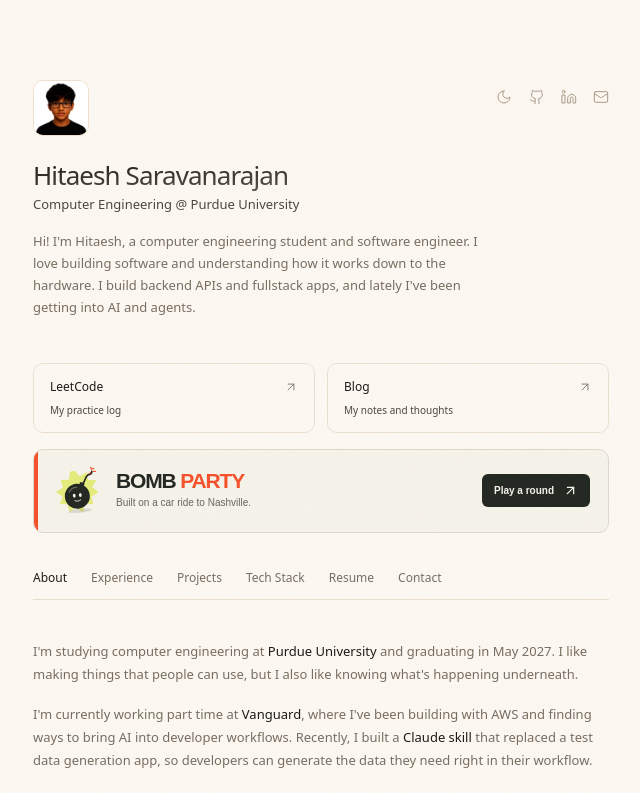
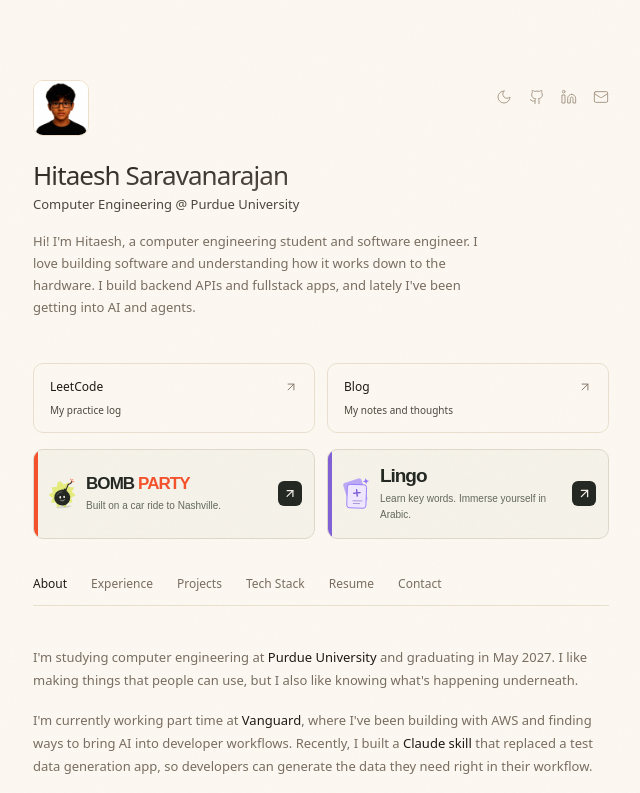
Before and after one commit to hitaesh77/portfolio, a Next.js app: page / in a window 1280 px wide. Shown: the top 793 px of the page, without its empty margins (319-959 px from the left). Built offline with nearby package versions, Linux system fonts and the light colour scheme.

Commit message:
lingo added

```diff
--- a/app/components/bomb-party-card.module.css
+++ b/app/components/bomb-party-card.module.css
@@ -1,4 +1,4 @@
-.card { position: relative; display: grid; grid-template-columns: 50px minmax(0, 1fr) auto; align-items: center; gap: 14px; overflow: hidden; min-height: 84px; margin-bottom: 36px; padding: 12px 18px; border: 1px solid #ddd8ca; border-radius: 10px; background: #f5f2e9; color: #242822; text-decoration: none; font-family: Arial, Helvetica, sans-serif; transition: border-color 180ms, box-shadow 180ms; }
+.card { position: relative; display: grid; grid-template-columns: 50px minmax(0, 1fr) auto; align-items: center; gap: 14px; overflow: hidden; min-height: 84px; margin-bottom: 16px; padding: 12px 18px; border: 1px solid #ddd8ca; border-radius: 10px; background: #f5f2e9; color: #242822; text-decoration: none; font-family: Arial, Helvetica, sans-serif; transition: border-color 180ms, box-shadow 180ms; }
 .card::before { content: ""; position: absolute; inset: 0 auto 0 0; width: 4px; background: #f4512c; }
 .card:hover { border-color: #f4512c; box-shadow: 0 6px 18px #24282212; }
 .card:focus-visible { outline: 2px solid #f4512c; outline-offset: 5px; }
@@ -22,3 +22,9 @@
 :global(html.dark) .card:focus-visible { outline-color: #ff7855; }
 @media (max-width: 480px) { .card { grid-template-columns: 40px minmax(0, 1fr) auto; gap: 10px; padding: 12px 16px; } .art { width: 40px; } .title { font-size: 19px; } .play { padding: 9px; } .play > span { display: none; } }
 @media (prefers-reduced-motion: reduce) { .card, .play svg, .art > svg { transition: none; } }
+
+.compact { grid-template-columns: 32px minmax(0, 1fr) 24px; gap: 8px; min-height: 90px; margin-bottom: 0; padding: 12px; }
+.compact .art { width: 32px; }
+.compact .title { font-size: 17px; line-height: 1.15; }
+.compact .play { justify-content: center; padding: 5px; }
+.compact .play > span { display: none; }
--- a/app/components/bomb-party-card.tsx
+++ b/app/components/bomb-party-card.tsx
@@ -1,8 +1,8 @@
 import { ArrowUpRight } from "lucide-react";
 import styles from "./bomb-party-card.module.css";
 
-export default function BombPartyCard() {
-  return <a href="https://bomb-party-sooty.vercel.app/" target="_blank" rel="noopener noreferrer" className={styles.card} aria-label="Play Bomb Party, a game I made for my friends">
+export default function BombPartyCard({ compact = false }: { compact?: boolean }) {
+  return <a href="https://bomb-party-sooty.vercel.app/" target="_blank" rel="noopener noreferrer" className={`${styles.card} ${compact ? styles.compact : ""}`} aria-label="Play Bomb Party, a game I made for my friends">
     <div className={styles.copy}>
       <h2 className={styles.title}>BOMB <span>PARTY</span></h2>
       <p className={styles.story}>Built on a car ride to Nashville.</p>
--- /dev/null
+++ b/app/components/lingo-card.module.css
@@ -0,0 +1,29 @@
+.card { --lingo-accent: #8060d6; position: relative; display: grid; grid-template-columns: 50px minmax(0, 1fr) auto; align-items: center; gap: 14px; min-height: 84px; margin-bottom: 36px; overflow: hidden; padding: 12px 18px; border: 1px solid #ddd8ca; border-radius: 10px; background: #f5f2e9; color: #242822; text-decoration: none; font-family: Arial, Helvetica, sans-serif; transition: border-color 180ms, box-shadow 180ms; }
+.card::before { content: ""; position: absolute; inset: 0 auto 0 0; width: 4px; background: var(--lingo-accent); }
+.card:hover { border-color: var(--lingo-accent); box-shadow: 0 6px 18px var(--shadow); }
+.card:focus-visible { outline: 2px solid var(--lingo-accent); outline-offset: 5px; }
+.art { width: 50px; }
+.art svg { display: block; width: 100%; transform: rotate(-6deg); transition: transform 180ms; }
+.card:hover .art svg { transform: rotate(2deg); }
+.copy { min-width: 0; }
+.title { margin: 0 0 4px; font-size: 24px; font-weight: 900; letter-spacing: -.055em; line-height: 1; }
+.title { color: #242822; }
+.story { margin: 0; font-size: 10px; line-height: 1.6; color: #64685e; }
+.action { display: inline-grid; grid-template-columns: auto 15px; align-items: center; gap: 9px; padding: 9px 12px; border-radius: 6px; background: #242822; color: #f5f2e9; font-size: 10px; font-weight: 700; white-space: nowrap; }
+.action::before { content: "Play a round"; visibility: hidden; grid-area: 1 / 1; }
+.action > span { grid-area: 1 / 1; }
+.action svg { grid-area: 1 / 2; transition: transform 180ms; }
+.card:hover .action svg { transform: translate(2px, -2px); }
+:global(html.dark) .card { --lingo-accent: #bca9f5; background: radial-gradient(ellipse at top right, #f4512c12, transparent 65%), #171916; border-color: #35382e; color: #f5f2e9; }
+:global(html.dark) .title { color: #f5f2e9; }
+:global(html.dark) .story { color: #a5aa9a; }
+:global(html.dark) .action { background: #bca9f5; color: #231d17; }
+@media (max-width: 480px) { .card { grid-template-columns: 40px minmax(0, 1fr) auto; gap: 10px; padding: 12px 16px; } .art { width: 40px; } .title { font-size: 22px; } .action { padding: 9px; grid-template-columns: 15px; gap: 0; } .action svg { grid-area: 1 / 1; } .action > span, .action::before { display: none; } }
+@media (prefers-reduced-motion: reduce) { .card, .action svg, .art svg { transition: none; } }
+
+.compact { grid-template-columns: 32px minmax(0, 1fr) 24px; gap: 8px; min-height: 90px; margin-bottom: 0; padding: 12px; }
+.compact .art { width: 32px; }
+.compact .title { font-size: 19px; line-height: 1.15; }
+.compact .action { grid-template-columns: 15px; justify-content: center; gap: 0; padding: 5px; }
+.compact .action svg { grid-area: 1 / 1; }
+.compact .action > span, .compact .action::before { display: none; }
--- /dev/null
+++ b/app/components/lingo-card.tsx
@@ -0,0 +1,21 @@
+import { ArrowUpRight } from "lucide-react";
+import styles from "./lingo-card.module.css";
+
+export default function LingoCard({ compact = false }: { compact?: boolean }) {
+  return <a href="https://language-media-prep-frontend.vercel.app/" target="_blank" rel="noopener noreferrer" className={`${styles.card} ${compact ? styles.compact : ""}`} aria-label="Try Lingo, Arabic vocabulary flashcards for your next read or watch">
+    <span className={styles.art} aria-hidden="true">
+      <svg viewBox="0 0 60 64" fill="none">
+        <rect x="7" y="10" width="36" height="44" rx="5" transform="rotate(-12 7 10)" fill="#bca9f5" />
+        <rect x="16" y="12" width="36" height="44" rx="5" transform="rotate(8 16 12)" fill="#eee7ff" stroke="#8b6cff" strokeWidth="1.5" />
+        <path d="M26 30h12m-6-6v12" stroke="#7654d6" strokeWidth="2.5" strokeLinecap="round" />
+        <path d="m23 44 17 2m-17 3 12 1.5" stroke="#a08bcf" strokeWidth="1.5" strokeLinecap="round" />
+        <path d="m51 4 1.5 4.5L57 10l-4.5 1.5L51 16l-1.5-4.5L45 10l4.5-1.5Z" fill="#8b6cff" />
+      </svg>
+    </span>
+    <div className={styles.copy}>
+      <h2 className={styles.title}>Lingo</h2>
+      <p className={styles.story}>Learn key words. Immerse yourself in Arabic.</p>
+    </div>
+    <span className={styles.action}><span>Try Lingo</span><ArrowUpRight size={15} strokeWidth={2} aria-hidden="true" /></span>
+  </a>;
+}
--- a/app/components/projects.tsx
+++ b/app/components/projects.tsx
@@ -7,6 +7,7 @@ type Project = {
   status: string;
   href: string;
   action: string;
+  codeHref?: string;
   note?: string;
 };
 
@@ -18,6 +19,16 @@ const featured: Project[] = [
     status: "Academic project",
     href: "https://gitshare.me/repo/074b76e0-3e86-401f-93ad-befa37215b2a",
     action: "View project",
+  },
+  {
+    title: "Lingo",
+    stack: "Codex · FastAPI · Next.js · AI Development",
+    description: "Built for my Vanguard mentor, Khanh Tran, as a stakeholder project for Purdue's ECE 570 AI class. Lingo helps him learn Arabic through immersion in text, books, movies, and other Arabic media. AI previews what he plans to read or watch and creates flashcards of key vocabulary to study beforehand, so he can spend less time pausing to look up words.",
+    status: "Academic project",
+    href: "https://language-media-prep-frontend.vercel.app/",
+    action: "Try the app",
+    codeHref: "https://github.com/hitaesh77/language-media-prep",
+    note: "My main goal was to learn how to develop with AI. I tried an AGENTS.md file, a progress log updated throughout development, and a record of design decisions. I used test-driven development: describing functionality and writing tests before implementation let me review the expected behavior and gave the AI a way to validate its work. I also went back and forth with the LLM to refine the frontend design.",
   },
   {
     title: "Findify",
@@ -65,9 +76,14 @@ function ProjectCard({ project, compact = false }: { project: Project; compact?:
     <p className="mb-3 mt-0 font-mono text-[10px] leading-relaxed text-[var(--text-secondary)]">{project.stack}</p>
     <p className="m-0 text-[12px] leading-[1.75] text-[var(--text-muted)]">{project.description}</p>
     {project.note && <p className="mb-0 mt-3 border-l-2 border-[var(--border-strong)] pl-3 text-[11px] leading-[1.7] text-[var(--text-muted)]">{project.note}</p>}
-    <a href={project.href} target="_blank" rel="noopener noreferrer" aria-label={`${project.action}: ${project.title}`} className="mt-4 inline-flex min-h-8 items-center gap-1.5 text-[11px] text-[var(--text-secondary)] no-underline transition-colors hover:text-[var(--text-primary)] focus-visible:outline-2 focus-visible:outline-offset-4 focus-visible:outline-[var(--text-primary)]">
+    <div className="mt-4 flex flex-wrap gap-x-5 gap-y-2">
+    <a href={project.href} target="_blank" rel="noopener noreferrer" aria-label={`${project.action}: ${project.title}`} className="inline-flex min-h-8 items-center gap-1.5 text-[11px] text-[var(--text-secondary)] no-underline transition-colors hover:text-[var(--text-primary)] focus-visible:outline-2 focus-visible:outline-offset-4 focus-visible:outline-[var(--text-primary)]">
       {project.action}<ArrowUpRight size={13} strokeWidth={1.5} aria-hidden="true" />
     </a>
+    {project.codeHref && <a href={project.codeHref} target="_blank" rel="noopener noreferrer" aria-label={`View code: ${project.title}`} className="inline-flex min-h-8 items-center gap-1.5 text-[11px] text-[var(--text-secondary)] no-underline transition-colors hover:text-[var(--text-primary)] focus-visible:outline-2 focus-visible:outline-offset-4 focus-visible:outline-[var(--text-primary)]">
+      View code<ArrowUpRight size={13} strokeWidth={1.5} aria-hidden="true" />
+    </a>}
+    </div>
   </article>;
 }
 
--- a/app/page.tsx
+++ b/app/page.tsx
@@ -5,6 +5,7 @@ import Link from "next/link";
 import ThemeToggle from "./components/theme-toggle";
 import Projects from "./components/projects";
 import BombPartyCard from "./components/bomb-party-card";
+import LingoCard from "./components/lingo-card";
 import { ArrowUpRight } from "lucide-react";
 
 type TabName = "About" | "Experience" | "Projects" | "Tech" | "Resume" | "Contact";
@@ -164,7 +165,10 @@ export default function Page() {
           ))}
         </nav>
 
-        <BombPartyCard />
+        <div className="mb-9 grid grid-cols-2 gap-3 max-[360px]:grid-cols-1">
+          <BombPartyCard compact />
+          <LingoCard compact />
+        </div>
 
         <nav className="mount mount-d3 mb-10 border-b border-[var(--border)]">
           <div className="flex gap-6 overflow-x-auto overflow-y-hidden [scrollbar-width:none] [&::-webkit-scrollbar]:hidden">
```
